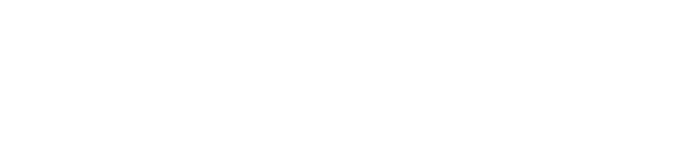
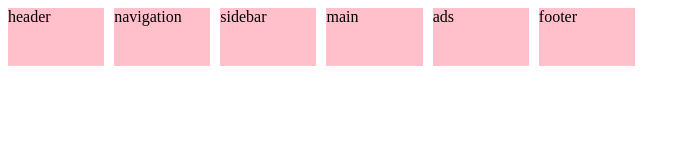
Before and after one commit to binayjy8/ANIM-PR, a plain HTML site: page index3.html in a window 1280 px wide. Shown: the whole page, without its empty margins (0-690 px from the left). Drawn offline with Linux system fonts and the light colour scheme.

Commit message:
add code

```diff
--- a/index3.html
+++ b/index3.html
@@ -8,12 +8,12 @@
 </head>
 <body>
     <div class="container">
-        <div class="head"></div>
-        <div class="navigation"></div>
-        <div class="sidebar"></div>
-        <div class="main"></div>
-        <div class="ads"></div>
-        <div class="footer"></div>
+        <div class="head">header</div>
+        <div class="navigation">navigation</div>
+        <div class="sidebar">sidebar</div>
+        <div class="main">main</div>
+        <div class="ads">ads</div>
+        <div class="footer">footer</div>
     </div>
 </body>
 </html>
--- a/style3.css
+++ b/style3.css
@@ -0,0 +1,14 @@
+.container {
+    margin: 0;
+    padding: 0;
+    height: 100vh;
+    display: grid;
+    grid-template-columns: repeat(12, 1fr);
+    grid-template-rows: repeat(12, 1fr);
+    grid-gap: 10px;
+}
+
+.container div {
+    background-color: pink;
+    font-size: 1em;
+}
```
